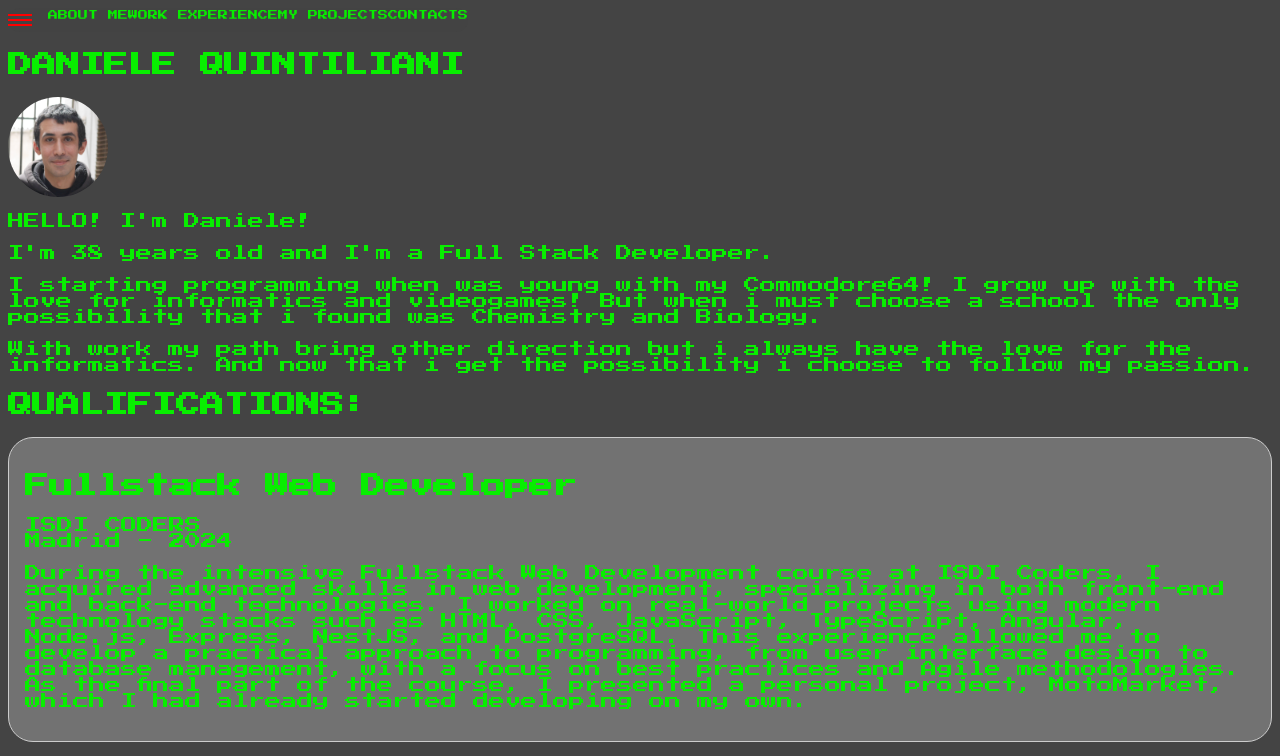
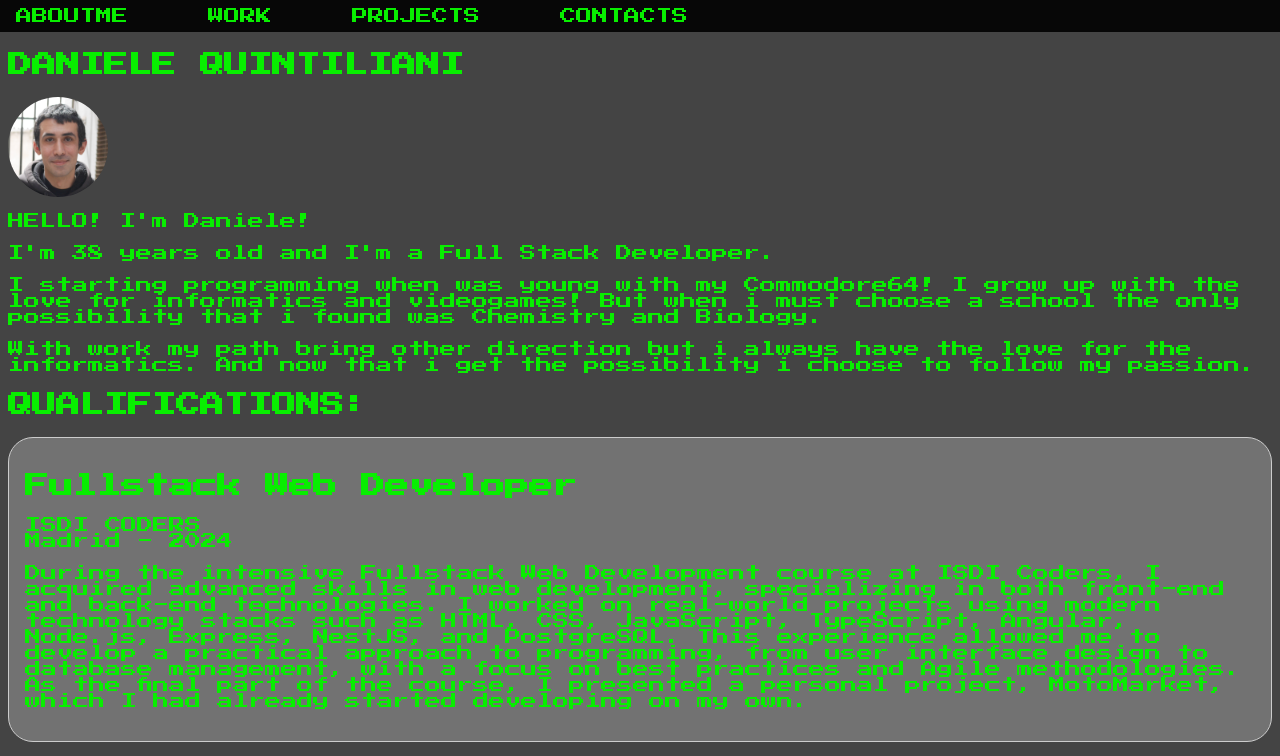
Before and after one commit to Malethik/portfolio, an Angular app: page / in a window 1280 px wide. Shown: the top 756 px of the page. Built offline with nearby package versions, Linux system fonts and the light colour scheme; no server answers.

Commit message:
added desktop menu

```diff
--- a/src/app/contacs/contacs.component.css
+++ b/src/app/contacs/contacs.component.css
@@ -56,10 +56,5 @@
   top: 0;
   width: 100%;
   height: 100%;
-  background-color: rgba(
-    0,
-    0,
-    0,
-    0.4
-  ); /* Ombreggiatura semitrasparente che copre l'intero schermo */
+  background-color: rgba(0, 0, 0, 0.4);
 }
--- a/src/app/header/header.component.css
+++ b/src/app/header/header.component.css
@@ -1,5 +1,11 @@
 :host {
   nav {
+    background-color: #070707;
+    position: fixed;
+    top: 0;
+    right: 0;
+    width: 100%;
+
     .desktop-menu {
       display: none;
     }
@@ -8,16 +14,21 @@
       height: 24px;
       cursor: pointer;
     }
+    .navbar {
+      display: flex;
+      justify-content: end;
+      margin-right: 16px;
+    }
     .burger-menu .burger-container {
       position: relative;
     }
     .burger-menu .burger-container .burger-inner {
       position: absolute;
-      z-index: 100;
+      z-index: 2;
       width: 22px;
       left: 0px;
       top: 11px;
-      border: 1px solid #ff0000;
+      border: 1px solid rgb(8, 238, 0);
       transition: border-color 0.2s ease-in 0.2s;
     }
     .burger-menu .burger-container .burger-inner::before {
@@ -26,7 +37,7 @@
       top: -6px;
       left: -1px;
       width: 22px;
-      border: 1px solid #ff0000;
+      border: 1px solid rgb(8, 238, 0);
       transition: top 0.2s ease-in 0.3s, transform ease-in 0.2s;
     }
     .burger-menu .burger-container .burger-inner::after {
@@ -35,7 +46,7 @@
       top: 4px;
       left: -1px;
       width: 22px;
-      border: 1px solid #ff0000;
+      border: 1px solid rgb(8, 238, 0);
       transition: top 0.2s ease-in 0.3s, transform ease-in 0.2s;
     }
     .burger-menu.active .burger-container .burger-inner {
@@ -57,7 +68,7 @@
       padding: 0;
       margin: 0;
       display: none;
-      z-index: 100;
+      z-index: 2;
     }
     .menu.visible {
       display: flex;
@@ -65,34 +76,49 @@
       justify-content: space-evenly;
       align-items: center;
       gap: 1rem;
-      width: 100px;
+      width: 250px;
       height: 250px;
       position: fixed;
-      z-index: 100;
-      top: 80px;
+      z-index: 2;
+      top: 24px;
       right: 0;
-      background-color: #3d3d3d3d;
+      background-color: #07070791;
     }
   }
+  .overlay {
+    display: none;
+  }
+  .overlay.visible {
+    display: block;
+    position: fixed;
+    z-index: 0;
+    left: 0;
+    top: 0;
+    width: 100%;
+    height: 100%;
+    background-color: rgba(0, 0, 0, 0.4);
+  }
+
   @media (width > 450px) {
+    nav {
+      .container.navbar {
+        display: none;
+      }
+      .navbar {
+        display: none;
+      }
+    }
+
     header {
-      position: absolute;
-      nav {
-        display: flex;
-        justify-content: space-between;
-        gap: 16px;
-        font-size: 10px;
-        line-height: 15px;
-        background-color: transparent;
-        position: fixed;
-        background-color: #444444a8;
-        border-radius: 20px;
-      }
       span {
         cursor: pointer;
       }
       .desktop-menu {
         display: flex;
+        align-items: center;
+        margin-left: 16px;
+        height: 32px;
+        gap: 80px;
       }
     }
   }
--- a/src/app/header/header.component.html
+++ b/src/app/header/header.component.html
@@ -1,4 +1,5 @@
 <header>
+  <div class="overlay" [class.active]="active"></div>
   <nav>
     <!-- MOBILE MENU -->
     <div class="container navbar" appClickOutside (clickOutside)="closeMenu()">
@@ -23,9 +24,9 @@
     </div>
     <!-- DESKTOP MENU -->
     <div class="desktop-menu">
-      <span (click)="scrollTo('section1')">ABOUT ME</span>
-      <span (click)="scrollTo('section3')">WORK EXPERIENCE</span>
-      <span (click)="scrollTo('section4')">MY PROJECTS</span>
+      <span (click)="scrollTo('section1')">ABOUTME</span>
+      <span (click)="scrollTo('section3')">WORK</span>
+      <span (click)="scrollTo('section4')">PROJECTS</span>
       <span (click)="scrollTo('section5')">CONTACTS</span>
     </div>
   </nav>
--- a/src/app/header/header.component.ts
+++ b/src/app/header/header.component.ts
@@ -1,26 +1,25 @@
-import { ViewportScroller } from '@angular/common';
-import { Component, EventEmitter, Input, OnInit, Output } from '@angular/core';
+import { CommonModule, ViewportScroller } from '@angular/common';
+import { Component, EventEmitter, Input, Output } from '@angular/core';
 import { ClickOutsideDirective } from '../core/directive/click-out-side.directive';
 
 @Component({
   selector: 'app-header',
   standalone: true,
-  imports: [ClickOutsideDirective],
+  imports: [ClickOutsideDirective, CommonModule],
   templateUrl: './header.component.html',
   styleUrl: './header.component.css',
 })
-export class HeaderComponent implements OnInit {
+export class HeaderComponent {
   @Input() init: boolean | undefined;
   @Output() opened = new EventEmitter();
+
   active = false;
 
   constructor(private viewportScroller: ViewportScroller) {}
 
-  ngOnInit() {
-    this.active = this.init || false;
-  }
   scrollTo(elementId: string): void {
     this.viewportScroller.scrollToAnchor(elementId);
+    this.closeMenu();
   }
 
   onBurgerClicked() {
@@ -35,10 +34,13 @@ export class HeaderComponent implements OnInit {
   }
   private toggleMenuVisibility() {
     const menu = document.querySelector('.menu');
+    const overlay = document.querySelector('.overlay');
     if (this.active) {
       menu?.classList.add('visible');
+      overlay?.classList.add('visible');
     } else {
       menu?.classList.remove('visible');
+      overlay?.classList.remove('visible');
     }
   }
 }
--- a/src/styles.css
+++ b/src/styles.css
@@ -7,7 +7,6 @@ html {
   background-color: #444444;
   color: rgb(8, 238, 0);
   font-family: "PressStart2P-Regular", sans-serif;
-  padding-bottom: 15px;
   @media (width > 450px) {
   }
 }
```
